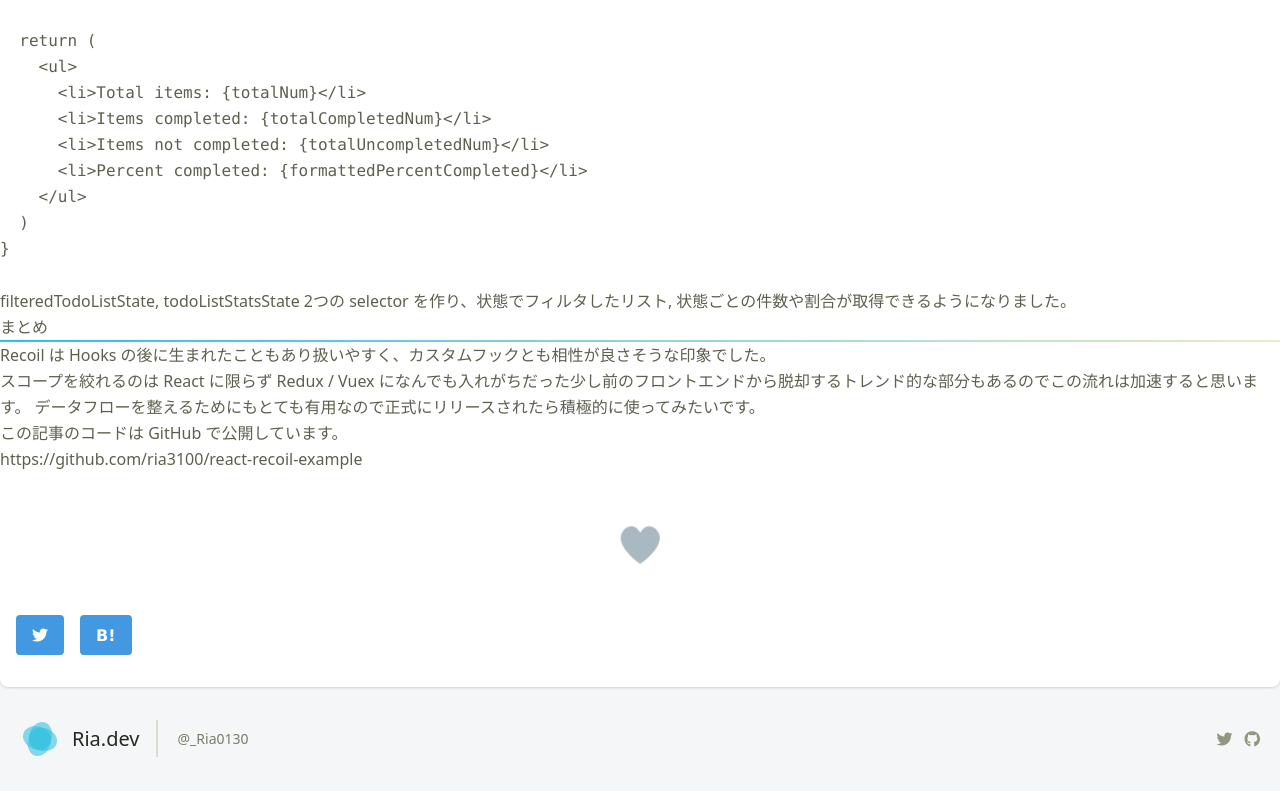
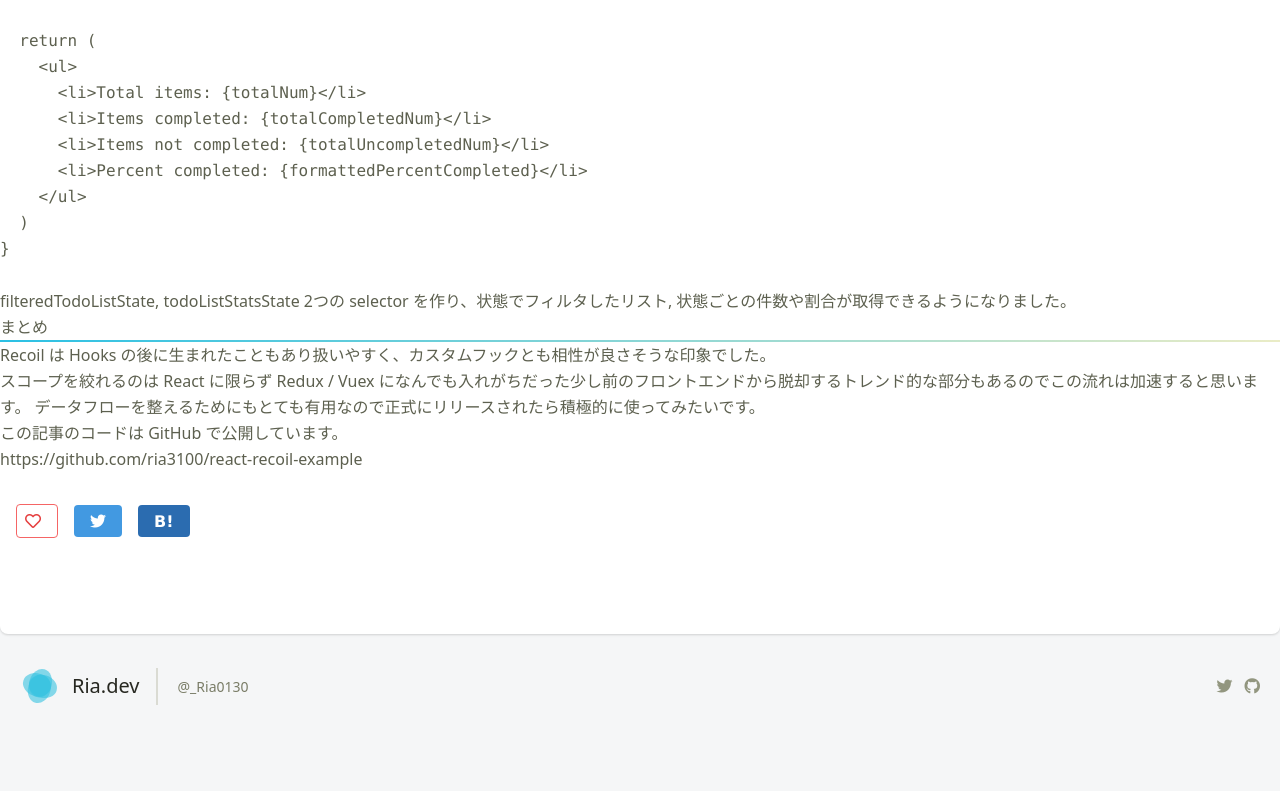
Before and after one commit to ria3100/blog-ria0130, a Next.js app: page /article/hello-recoil in a window 1280 px wide. Shown: the part 8008-8799 px from the top of the page. After the commit the page ends 8746 px from the top, so only its background shows below. Built offline with nearby package versions, Linux system fonts and the light colour scheme; no server answers; what tailwindcss-plugins would draw is missing.

Commit message:
SVGいいねボタンが1週まわってダサかった

```diff
--- a/components/atoms/Like.tsx
+++ b/components/atoms/Like.tsx
@@ -5,93 +5,22 @@ import { useLike } from '~/hooks/like'
 type Props = { path: string }
 
 export const Like: React.FC<Props> = ({ path }) => {
-  const { liked, toggleLike } = useLike(path)
+  const { count, liked, toggleLike } = useLike(path)
+
+  const iconClass = {
+    off: 'far fa-heart',
+    on: 'fas fa-heart',
+  }
 
   return (
     <>
-      <div className="w-full flex justify-center mb-8">
-        <input
-          type="checkbox"
-          id="checkbox"
-          checked={liked}
-          onChange={() => toggleLike()}
-        />
-        <label htmlFor="checkbox">
-          <svg
-            id="heart-svg"
-            viewBox="467 392 58 57"
-            xmlns="http://www.w3.org/2000/svg"
-          >
-            <g
-              id="Group"
-              fill="none"
-              fillRule="evenodd"
-              transform="translate(467 392)"
-            >
-              <path
-                d="M29.144 20.773c-.063-.13-4.227-8.67-11.44-2.59C7.63 28.795 28.94 43.256 29.143 43.394c.204-.138 21.513-14.6 11.44-25.213-7.214-6.08-11.377 2.46-11.44 2.59z"
-                id="heart"
-                fill="#AAB8C2"
-              />
-              <circle
-                id="main-circ"
-                fill="#E2264D"
-                opacity="0"
-                cx="29.5"
-                cy="29.5"
-                r="1.5"
-              />
-
-              <g id="grp7" opacity="0" transform="translate(7 6)">
-                <circle className="oval1" fill="#9CD8C3" cx="2" cy="6" r="2" />
-                <circle className="oval2" fill="#8CE8C3" cx="5" cy="2" r="2" />
-              </g>
-
-              <g id="grp6" opacity="0" transform="translate(0 28)">
-                <circle className="oval1" fill="#CC8EF5" cx="2" cy="7" r="2" />
-                <circle className="oval2" fill="#91D2FA" cx="3" cy="2" r="2" />
-              </g>
-
-              <g id="grp3" opacity="0" transform="translate(52 28)">
-                <circle className="oval2" fill="#9CD8C3" cx="2" cy="7" r="2" />
-                <circle className="oval1" fill="#8CE8C3" cx="4" cy="2" r="2" />
-              </g>
-
-              <g id="grp2" opacity="0" transform="translate(44 6)">
-                <circle className="oval2" fill="#CC8EF5" cx="5" cy="6" r="2" />
-                <circle className="oval1" fill="#CC8EF5" cx="2" cy="2" r="2" />
-              </g>
-
-              <g id="grp5" opacity="0" transform="translate(14 50)">
-                <circle className="oval1" fill="#91D2FA" cx="6" cy="5" r="2" />
-                <circle className="oval2" fill="#91D2FA" cx="2" cy="2" r="2" />
-              </g>
-
-              <g id="grp4" opacity="0" transform="translate(35 50)">
-                <circle className="oval1" fill="#F48EA7" cx="6" cy="5" r="2" />
-                <circle className="oval2" fill="#F48EA7" cx="2" cy="2" r="2" />
-              </g>
-
-              <g id="grp1" opacity="0" transform="translate(24)">
-                <circle
-                  className="oval1"
-                  fill="#9FC7FA"
-                  cx="2.5"
-                  cy="3"
-                  r="2"
-                />
-                <circle
-                  className="oval2"
-                  fill="#9FC7FA"
-                  cx="7.5"
-                  cy="2"
-                  r="2"
-                />
-              </g>
-            </g>
-          </svg>
-        </label>
-      </div>
+      <button
+        onClick={() => toggleLike()}
+        className="bg-white text-red-600 py-1 px-2 border border-red-500 hover:text-red-700 hover:border-red-600 rounded mr-4"
+      >
+        <i className={`${liked ? iconClass.on : iconClass.off} mr-2`} />
+        {count && count.toLocaleString()}
+      </button>
     </>
   )
 }
--- a/components/molecules/ArticleFooter.tsx
+++ /dev/null
@@ -1,5 +0,0 @@
-import * as React from 'react'
-
-export const ArticleFooter: React.FC = () => {
-  return <div className="w-full"></div>
-}
--- a/components/molecules/ShareButtons.tsx
+++ b/components/molecules/ShareButtons.tsx
@@ -7,17 +7,17 @@ type Props = {
 
 export const ShareButtons: React.FC<Props> = ({ title, path }) => {
   const url = 'https://' + process.env.NEXT_PUBLIC_HOST + path
-  const twitterId = '_Ria0130'
+  const twitterId: string = '_Ria0130'
 
   return (
-    <div className="px-4 mb-8">
+    <>
       <a
         href={`https://twitter.com/share?url=${url}&via=${twitterId}&related=${twitterId}&text=${title}`}
         target="_blank"
         rel="noreferrer"
       >
         <button
-          className="bg-blue-500 hover:bg-blue-700 text-white font-bold py-2 px-4 rounded mr-4"
+          className="bg-blue-500 hover:bg-blue-700 text-white font-bold py-1 px-4 rounded mr-4"
           aria-label="shate twitter"
         >
           <i className="fab fa-twitter" />
@@ -30,12 +30,12 @@ export const ShareButtons: React.FC<Props> = ({ title, path }) => {
         rel="noreferrer"
       >
         <button
-          className="bg-blue-500 hover:bg-blue-700 text-white font-bold py-2 px-4 rounded mr-4"
+          className="bg-blue-700 hover:bg-blue-800 text-white font-bold py-1 px-4 rounded mr-4"
           aria-label="shate hatena"
         >
           <i className="fab fa-hatena" />
         </button>
       </a>
-    </div>
+    </>
   )
 }
--- a/components/molecules/index.ts
+++ b/components/molecules/index.ts
@@ -2,7 +2,6 @@ export * from '~/components/molecules/ListItem'
 export * from '~/components/molecules/Tags'
 export * from '~/components/molecules/MainSkilListItem'
 export * from '~/components/molecules/SubSkilListItem'
-export * from '~/components/molecules/ArticleFooter'
 export * from '~/components/molecules/Profile'
 export * from '~/components/molecules/ThisSite'
 export * from '~/components/molecules/Contact'
--- /dev/null
+++ b/components/organisms/ArticleFooter.tsx
@@ -0,0 +1,40 @@
+import * as React from 'react'
+
+import { ShareButtons } from '~/components/molecules'
+import { Like } from '~/components/atoms'
+
+type Props = {
+  title: string
+  path: string
+}
+
+export const ArticleFooter: React.FC<Props> = ({ title, path }) => {
+  return (
+    <div className="w-full">
+      <div className="px-4 mb-24">
+        <Like path={path} />
+        <ShareButtons title={title} path={path} />
+      </div>
+
+      {/* <div className="border border-gray-200 p-6 rounded-lg mx-4 mb-12">
+        <h2 className="text-lg text-gray-900 font-medium title-font mb-4 sm:text-center">
+          Author
+        </h2>
+        <div className="flex items-start">
+          <div className="flex flex-row w-32 h-32 mb-4">
+            <img
+              className="rounded-full"
+              src="https://pbs.twimg.com/profile_images/1222177937182482433/aS6hxN-R_400x400.jpg"
+            />
+          </div>
+          <div className="flex flex-row px-4">
+            <div>
+              <h2 className="text-lg text-gray-900 title-font mb-2">Ria</h2>
+            </div>
+            <p className="leading-relaxed text-base">foo</p>
+          </div>
+        </div>
+      </div> */}
+    </div>
+  )
+}
--- a/components/organisms/Content.tsx
+++ b/components/organisms/Content.tsx
@@ -1,7 +1,7 @@
 import * as React from 'react'
 
-import { Tags, ArticleFooter, ShareButtons } from '~/components/molecules'
-import { Like } from '~/components/atoms'
+import { ArticleFooter } from '~/components/organisms'
+import { Tags } from '~/components/molecules'
 
 export const Content: React.FC<{ article: Article }> = ({ article }) => {
   return (
@@ -18,11 +18,7 @@ export const Content: React.FC<{ article: Article }> = ({ article }) => {
             <div dangerouslySetInnerHTML={{ __html: article.body }} />
           </div>
 
-          <Like path={article.fullUrlPath} />
-
-          <ShareButtons title={article.title} path={article.fullUrlPath} />
-
-          <ArticleFooter />
+          <ArticleFooter title={article.title} path={article.fullUrlPath} />
         </div>
       </div>
     </section>
--- a/components/organisms/index.ts
+++ b/components/organisms/index.ts
@@ -5,3 +5,4 @@ export * from '~/components/organisms/Title'
 export * from '~/components/organisms/Content'
 export * from '~/components/organisms/List'
 export * from '~/components/organisms/SkilList'
+export * from '~/components/organisms/ArticleFooter'
--- a/hooks/like.ts
+++ b/hooks/like.ts
@@ -11,6 +11,7 @@ export const useLike = (path: string) => {
 
   const [uid, setUid] = React.useState<string | null>(null)
   const [likedId, setLikedId] = React.useState<string | null>(null)
+  const [count, setCount] = React.useState<number | null>(null)
 
   let isLoading: boolean = false
 
@@ -18,13 +19,16 @@ export const useLike = (path: string) => {
     if (!isClient) return
 
     const init = async () => {
-      const user = await _UserRepository.fetchUser()
-      if (!user.uid) return
+      const { uid } = await _UserRepository.fetchUser()
+      if (!uid) return
 
-      setUid(user.uid)
+      setUid(uid)
 
-      const likedId = await _LikeRepository.find({ uid: user.uid, path })
+      const likedId = await _LikeRepository.find({ uid, path })
       setLikedId(likedId)
+
+      const count = await _LikeRepository.count({ path })
+      setCount(count)
     }
 
     init()
@@ -35,6 +39,7 @@ export const useLike = (path: string) => {
 
     const likedId = await _LikeRepository.add({ uid, path })
     setLikedId(likedId)
+    setCount((count ?? 0) + 1)
   }
 
   const remove = async () => {
@@ -42,6 +47,7 @@ export const useLike = (path: string) => {
 
     await _LikeRepository.remove(likedId)
     setLikedId(null)
+    setCount((count ?? 0) - 1)
   }
 
   const toggleLike = async () => {
@@ -58,5 +64,6 @@ export const useLike = (path: string) => {
   return {
     liked: !!likedId,
     toggleLike,
+    count,
   }
 }
--- a/styles/article.scss
+++ b/styles/article.scss
@@ -18,247 +18,3 @@
   font-size: 14px;
   line-height: 16px;
 }
-
-svg {
-  cursor: pointer;
-  overflow: visible;
-  width: 80px;
-
-  #heart {
-    transform-origin: center;
-    animation: animateHeartOut .3s linear forwards;
-  }
-  #main-circ {
-    transform-origin: 29.5px 29.5px;
-  }
-}
-
-#checkbox {
-  display: none;
-}
-
-#checkbox:checked + label svg {
-  #heart {
-    transform: scale(.2);
-    fill: #E2264D;
-    animation: animateHeart .3s linear forwards .25s;
-  }
-
-  #main-circ {
-    transition: all 2s;
-    animation: animateCircle .3s linear forwards;
-    opacity: 1;
-  }
-
-  #grp1 {
-    opacity: 1;
-    transition: .1s all .3s;
-
-    .oval1  {
-      transform: scale(0) translate(0, -30px);
-      transform-origin: 0 0 0;
-      transition: .5s transform .3s;
-    }
-    .oval2  {
-      transform: scale(0) translate(10px, -50px);
-      transform-origin: 0 0 0;
-      transition: 1.5s transform .3s;
-    }
-  }
-
-  #grp2 {
-    opacity: 1;
-    transition: .1s all .3s;
-
-    .oval1 {
-      transform: scale(0) translate(30px, -15px);
-
-      transform-origin: 0 0 0;
-      transition: .5s transform .3s;
-      }
-    .oval2{
-      transform: scale(0) translate(60px, -15px);
-
-      transform-origin: 0 0 0;
-      transition: 1.5s transform .3s;
-    }
-  }
-
-  #grp3 {
-    opacity: 1;
-    transition: .1s all .3s;
-
-    .oval1 {
-      transform: scale(0) translate(30px, 0px);
-      transform-origin: 0 0 0;
-      transition: .5s transform .3s;
-    }
-    .oval2 {
-      transform: scale(0) translate(60px, 10px);
-      transform-origin: 0 0 0;
-      transition: 1.5s transform .3s;
-    }
-  }
-
-  #grp4 {
-    opacity: 1;
-    transition: .1s all .3s;
-
-    .oval1 {
-      transform: scale(0) translate(30px, 15px);
-      transform-origin: 0 0 0;
-      transition: .5s transform .3s;
-    }
-    .oval2 {
-      transform: scale(0) translate(40px, 50px);
-      transform-origin: 0 0 0;
-      transition: 1.5s transform .3s;
-    }
-  }
-
-  #grp5 {
-    opacity: 1;
-    transition: .1s all .3s;
-
-    .oval1 {
-      transform: scale(0) translate(-10px, 20px);
-      transform-origin: 0 0 0;
-      transition: .5s transform .3s;
-    }
-    .oval2 {
-      transform: scale(0) translate(-60px, 30px);
-      transform-origin: 0 0 0;
-      transition: 1.5s transform .3s;
-    }
-  }
-
-  #grp6 {
-    opacity: 1;
-    transition: .1s all .3s;
-
-    .oval1 {
-      transform: scale(0) translate(-30px, 0px);
-      transform-origin: 0 0 0;
-      transition: .5s transform .3s;
-    }
-    .oval2 {
-      transform: scale(0) translate(-60px, -5px);
-      transform-origin: 0 0 0;
-      transition: 1.5s transform .3s;
-    }
-  }
-
-  #grp7 {
-    opacity: 1;
-    transition: .1s all .3s;
-
-    .oval1 {
-      transform: scale(0) translate(-30px, -15px);
-      transform-origin: 0 0 0;
-      transition: .5s transform .3s;
-    }
-    .oval2 {
-      transform: scale(0) translate(-55px, -30px);
-      transform-origin: 0 0 0;
-      transition: 1.5s transform .3s;
-    }
-  }
-
-  #grp2 {
-    opacity: 1;
-    transition: .1s opacity .3s;
-  }
-
-  #grp3 {
-    opacity: 1;
-    transition: .1s opacity .3s;
-  }
-
-  #grp4 {
-    opacity: 1;
-    transition: .1s opacity .3s;
-  }
-
-  #grp5 {
-    opacity: 1;
-    transition: .1s opacity .3s;
-  }
-
-  #grp6 {
-    opacity: 1;
-    transition: .1s opacity .3s;
-  }
-
-  #grp7 {
-    opacity: 1;
-    transition: .1s opacity .3s;
-  }
-
-}
-
-@keyframes animateCircle{
-  40% {
-    transform: scale(10);
-    opacity: 1;
-    fill: #DD4688;
-  }
-  55% {
-    transform: scale(11);
-    opacity: 1;
-    fill: #D46ABF;
-  }
-  65% {
-    transform: scale(12);
-    opacity: 1;
-    fill: #CC8EF5;
-  }
-  75% {
-    transform: scale(13);
-    opacity: 1;
-    fill: transparent;
-    stroke: #CC8EF5;
-    stroke-width: .5;
-  }
-  85% {
-    transform: scale(17);
-    opacity: 1;
-    fill: transparent;
-    stroke: #CC8EF5;
-    stroke-width: .2;
-  }
-  95% {
-    transform: scale(18);
-    opacity: 1;
-    fill: transparent;
-    stroke: #CC8EF5;
-    stroke-width: .1;
-  }
-  100% {
-    transform: scale(19);
-    opacity: 1;
-    fill: transparent;
-    stroke: #CC8EF5;
-    stroke-width: 0;
-  }
-}
-
-@keyframes animateHeart{
-  0% {
-    transform: scale(.2);
-  }
-  40% {
-    transform: scale(1.2);
-  }
-  100% {
-    transform: scale(1);
-  }
-}
-
-@keyframes animateHeartOut{
-  0% {
-    transform: scale(1.4);
-  }
-  100% {
-    transform: scale(1);
-  }
-}
```
Also changed, not shown: repository/like/ILikeRepository.ts (+7 -1 lines), repository/like/LikeRepositoryImpl.ts (+16 -3 lines).
